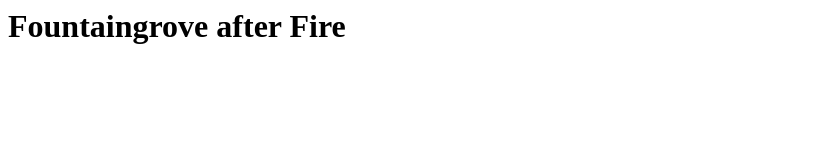
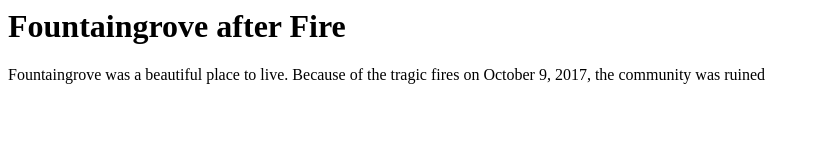
Before and after one commit to fountaingrove/fountaingrove, a plain HTML site: page index.html in a window 1280 px wide. Shown: the whole page, without its empty margins (0-819 px from the left). Drawn offline with Linux system fonts and the light colour scheme.

Commit message:
update
update on info

```diff
--- a/index.html
+++ b/index.html
@@ -1 +1,2 @@
 <h1>Fountaingrove after Fire</h1>
+<p>Fountaingrove was a beautiful place to live. Because of the tragic fires on October 9, 2017, the community was ruined</p>
```
